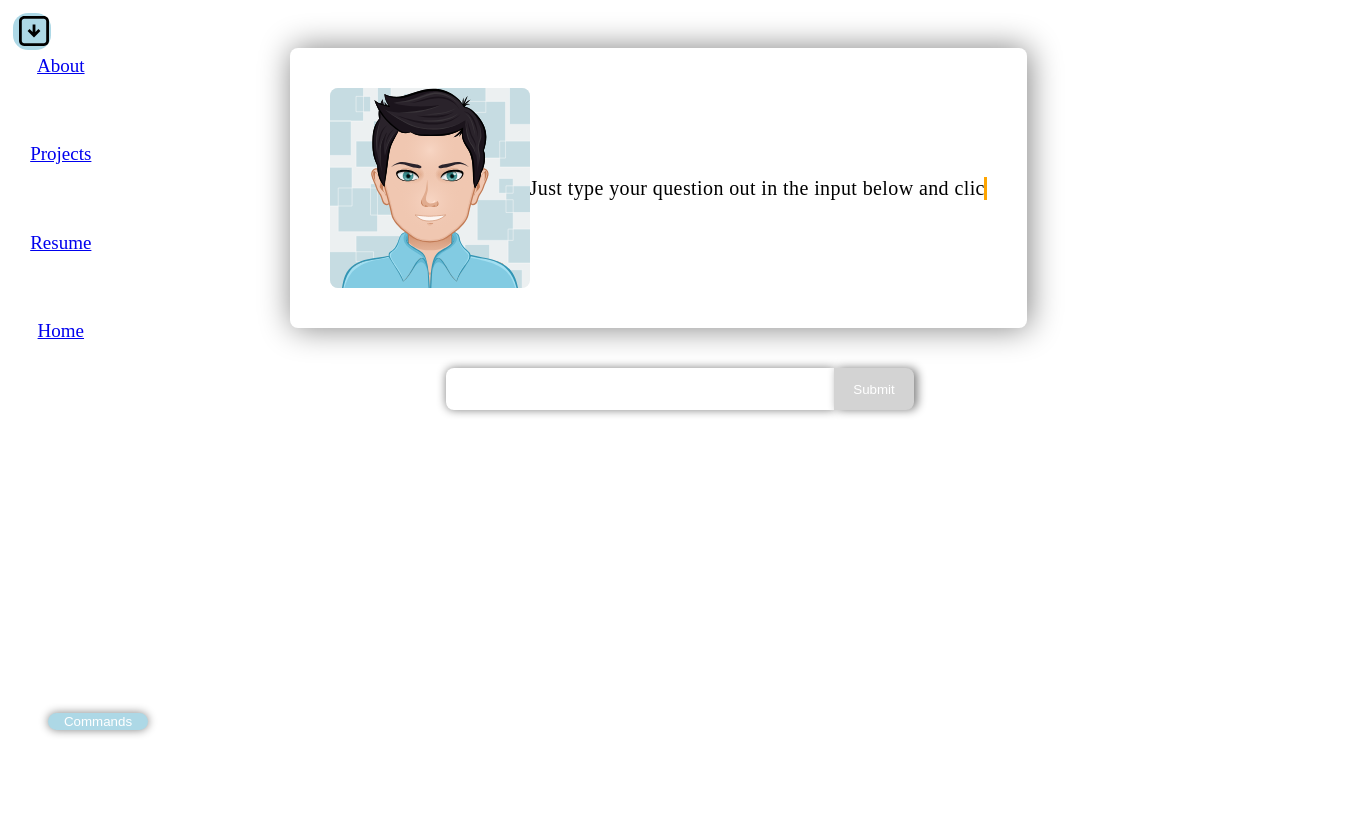
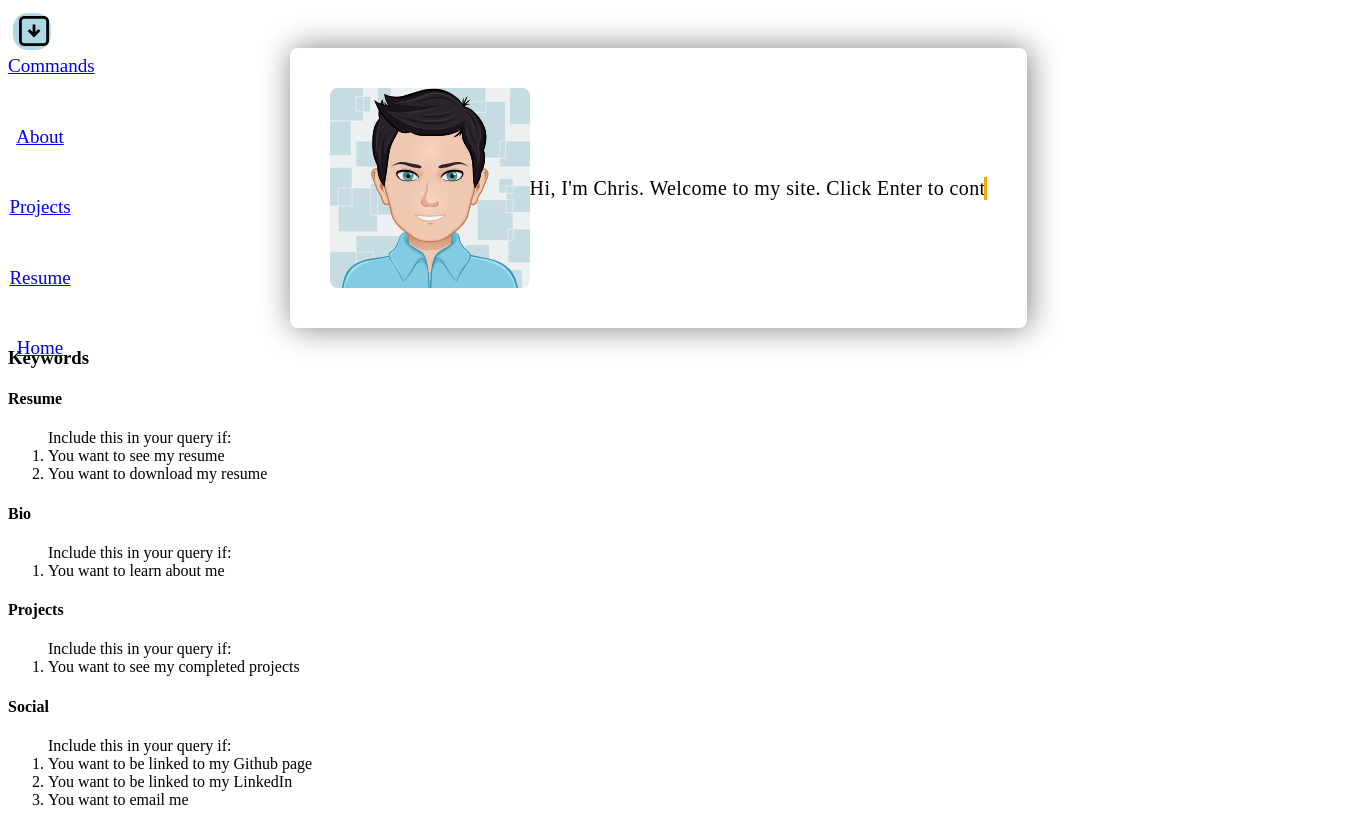
Before and after one commit to CLLane/personal-site, a React (Create React App) app: page /Commands in a window 1280 px wide. Both pictures are taken after a click on the button 32 px from the left and 31 px from the top of the page. Shown: the whole page, 1352 px wide, since content can reach past the window. Before the commit the page ends 800 px from the top, so only its background shows below. Built offline with nearby package versions, Linux system fonts and the light colour scheme.

Commit message:
Create Response Component

```diff
--- a/src/Components/App/App.css
+++ b/src/Components/App/App.css
@@ -24,29 +24,29 @@ main {
   display: flex;
   justify-content: center;
 }
-.command_info {
+/* .command_info {
   width: 19%;
   height: 75%;
   background-color: lightblue;
   border-radius: 10px;
   padding: 5px;
-}
-.command_button--container {
+} */
+/* .command_button--container {
   width: 100%;
   display: flex;
   flex-direction: column;
   justify-content: flex-end;
   height: 40vh;
   z-index: 99;
-}
-.command_button {
+} */
+/* .command_button {
   border: none;
   width: 100px;
   border-radius: 25px;
   color: white;
   background-color: lightblue;
   box-shadow: 0px 0px 10px grey;
-}
+} */
 .chat-box {
   display: flex;
   align-items: center;
@@ -64,35 +64,7 @@ main {
   border-radius: 8px;
 }
 
-.typewriter {
-  overflow: hidden; /* Ensures the content is not revealed until the animation */
-  border-right: 0.15em solid orange; /* The typwriter cursor */
-  white-space: nowrap; /* Keeps the content on a single line */
-  margin: 0 auto; /* Gives that scrolling effect as the typing happens */
-  letter-spacing: 0.02em; /* Adjust as needed */
-  animation: typing 4.5s steps(40, end), blink-caret 0.75s step-end infinite;
-}
 
-/* The typing effect */
-@keyframes typing {
-  from {
-    width: 0;
-  }
-  to {
-    width: 100%;
-  }
-}
-
-/* The typewriter cursor effect */
-@keyframes blink-caret {
-  from,
-  to {
-    border-color: transparent;
-  }
-  50% {
-    border-color: orange;
-  }
-}
 /*
 .landing-background__image {
   width: 100%;
--- a/src/Components/App/App.js
+++ b/src/Components/App/App.js
@@ -2,7 +2,9 @@ import React, { Component } from "react";
 import { Route, Link } from "react-router-dom";
 import avatar from "../../Images/avatar.svg";
 import upArrow from "../../Images/up-arrow.svg";
-import { Prompt } from "../Prompt/Prompt"
+import { Response } from "../Response/Response";
+import { PopUp } from "../PopUp/PopUp";
+import { Prompt } from "../Prompt/Prompt";
 import { Form } from "../Form/Form";
 import { Bio } from "../Bio/Bio";
 import { Projects } from "../Projects/Projects";
@@ -14,11 +16,9 @@ class App extends Component {
   constructor() {
     super();
     this.state = {
-      input: 3,
-      commands: false,
+      input: 0,
       landingStatus: "home",
-      results: null,
-      promptStatus: false
+      results: null
     };
   }
   componentDidMount() {
@@ -29,9 +29,6 @@ class App extends Component {
       this.setState({ input: this.state.input + 1 });
     }
   };
-  toggleCommands = () => {
-    this.setState({ commands: !this.state.commands });
-  };
 
   changePage = place => {
     console.log("place", place);
@@ -39,16 +36,16 @@ class App extends Component {
   };
 
   setUserResults = userRequests => {
-    if(userRequests.length !== 1){
+    if (userRequests.length !== 1) {
       this.setState({ results: userRequests });
-      this.toggleUserPrompt()
+      this.toggleUserPrompt();
     } else {
-      this.setState({landingStatus : userRequests[0]})
+      this.setState({ landingStatus: userRequests[0] });
     }
   };
-  toggleUserPrompt = () => {
-    this.setState({promptStatus: !this.state.promptStatus})
-  }
+  // toggleUserPrompt = () => {
+  //   this.setState({promptStatus: !this.state.promptStatus})
+  // }
 
   render() {
     if (this.state.landingStatus === "home") {
@@ -58,34 +55,33 @@ class App extends Component {
           <main>
             <div className="chat-box">
               <img className="avatar" src={avatar}></img>
-
-              {this.state.input === 0 && (
-                <p className="typewriter">
-                  Hi, I'm Chris. Welcome to my site. Click Enter to continue.
-                </p>
+              {this.state.input == 0 && (
+                <Response
+                  input={this.state.input}
+                  results={this.state.results}
+                ></Response>
               )}
-              {this.state.input === 1 && (
-                <p className="typewriter">
-                  Ask me anything or use the nav bar up there{" "}
-                  <img className="up_arrow__svg" src={upArrow}></img> to get
-                  around.
-                </p>
+              {this.state.input == 1 && (
+                <Response
+                  input={this.state.input}
+                  results={this.state.results}
+                ></Response>
               )}
-              {this.state.input === 2 && (
-                <p className="typewriter">
-                  A list of commands is at the bottom left corner of the page.
-                </p>
+              {this.state.input == 2 && (
+                <Response
+                  input={this.state.input}
+                  results={this.state.results}
+                ></Response>
               )}
-              {this.state.input >= 3 && !this.state.results && (
-                <p className="typewriter">
-                  Just type your question out in the input below and click
-                  enter.
-                </p>
+              {this.state.input >= 3 && (
+                <Response
+                  input={this.state.input}
+                  results={this.state.results}
+                ></Response>
               )}
               {this.state.promptStatus === true && this.state.results && (
                 <p>
-                  {" "}
-                  Looks like you want to see more than one thing pleas chooose
+                  Looks like you want to see more than one thing please chooose
                   one :
                   <Prompt
                     results={this.state.results}
@@ -94,61 +90,20 @@ class App extends Component {
                 </p>
               )}
             </div>
-            {this.state.input === 2 && !this.state.commands && (
+            {this.state.input >= 3 && (
               <div className="response_container">
-                <div className="command_button--container">
-                  <button
-                    className="command_button"
-                    onClick={this.toggleCommands}
-                  >
-                    Commands
-                  </button>
-                </div>
+                <Form setUserResults={this.setUserResults}></Form>
               </div>
             )}
-            {this.state.input >= 3 && (
-              <div className="response_container">
-              <Form setUserResults={this.setUserResults}></Form>
-                <div className="command_button--container">
-                  <button
-                    className="command_button"
-                    onClick={this.toggleCommands}
-                  >
-                    Commands
-                  </button>
-                </div>
-              </div>
-            )}
-            {this.state.commands && (
-              <>
-                <div className="response_container">
-                  <form className="user_input--container">
-                    <input className="user_input" type="text"></input>
-                    {/* <button className="submit_button">Submit</button> */}
-                  </form>
-                  <div className="command_button--container">
-                    <article className="command_info">
-                      <h2>Include one of these key words in your question:</h2>
-                      <p>Resume</p>
-                      <p>Bio</p>
-                      <p>Portfolio</p>
-                    </article>
-                  </div>
-                </div>
-                <button
-                  className="command_button"
-                  onClick={this.toggleCommands}
-                >
-                  Commands
-                </button>
-              </>
-            )}
           </main>
+          <Route exact={true} path="/Commands" component={PopUp} />
           <Route exact={true} path="/Bio" component={Bio} />
           <Route exact={true} path="/Projects" component={Projects} />
           <Route exact={true} path="/Resume" component={Resume} />
         </div>
       );
+    } else if (this.state.landingStatus === "commands") {
+      return <PopUp changePage={this.changePage}></PopUp>;
     } else if (this.state.landingStatus === "resume") {
       return (
         <div>
--- a/src/Components/Nav/Nav.css
+++ b/src/Components/Nav/Nav.css
@@ -16,7 +16,8 @@ nav {
 .home-nav__link,
 .resume-nav__link,
 .projects-nav__link,
-.about-nav__link {
+.about-nav__link,
+.commands_nav__link {
   border: none;
   font-size: 19px;
   text-align: center;
@@ -27,7 +28,8 @@ nav {
 .home-nav__link:hover,
 .resume-nav__link:hover,
 .projects-nav__link:hover,
-.about-nav__link:hover {
+.about-nav__link:hover,
+.commands_nav__link:hover {
   background: black;
   color: white;
 }
@@ -58,6 +60,7 @@ nav {
 .nav_bar__verbose {
   display: flex;
   flex-direction: column-reverse;
-  width: 33%;
+  justify-content: space-evenly;
+  width: 20%;
   height: 50vh;
 }
--- a/src/Components/Nav/Nav.jsx
+++ b/src/Components/Nav/Nav.jsx
@@ -8,13 +8,18 @@ export class Nav extends Component {
   constructor(props) {
     super(props);
     this.state = {
-      showOptions: false
+      showOptions: false,
+      popUpStatus: ''
     };
   }
   toggleShowOptions = e => {
     e.preventDefault();
     this.setState({ showOptions: !this.state.showOptions });
   };
+  togglePopUp = e => {
+    e.preventDefault();
+    this.setState({ popUpStatus: e.target.value})
+  }
   render() {
     return (
       <nav>
@@ -66,6 +71,7 @@ export class Nav extends Component {
             >
               About
             </Link>
+            <Link to='/Commands' onClick={() => this.props.changePage('commands')} className="commands_nav__link">Commands</Link>
             <button
               onClick={e => this.toggleShowOptions(e)}
               className="nav_button__true"
--- /dev/null
+++ b/src/Components/PopUp/PopUp.jsx
@@ -0,0 +1,40 @@
+import React from "react";
+
+export const PopUp = ({ togglePopUp }) => {
+  return (
+    <div>
+      <h3>Keywords</h3>
+      <div>
+        <h4>Resume</h4>
+        <ol>
+          Include this in your query if:
+          <li>You want to see my resume</li>
+          <li>You want to download my resume</li>
+        </ol>
+      </div>
+      <div>
+        <h4>Bio</h4>
+        <ol>
+          Include this in your query if:
+          <li>You want to learn about me</li>
+        </ol>
+      </div>
+      <div>
+        <h4>Projects</h4>
+        <ol>
+          Include this in your query if:
+          <li>You want to see my completed projects</li>
+        </ol>
+      </div>
+      <div>
+        <h4>Social</h4>
+        <ol>
+          Include this in your query if:
+          <li>You want to be linked to my Github page</li>
+          <li>You want to be linked to my LinkedIn</li>
+          <li>You want to email me</li>
+        </ol>
+      </div>
+    </div>
+  );
+};
--- /dev/null
+++ b/src/Components/Response/Response.css
@@ -0,0 +1,29 @@
+.typewriter {
+  overflow: hidden; /* Ensures the content is not revealed until the animation */
+  border-right: 0.15em solid orange; /* The typwriter cursor */
+  white-space: nowrap; /* Keeps the content on a single line */
+  margin: 0 auto; /* Gives that scrolling effect as the typing happens */
+  letter-spacing: 0.02em; /* Adjust as needed */
+  animation: typing 4.5s steps(40, end), blink-caret 0.75s step-end infinite;
+}
+
+/* The typing effect */
+@keyframes typing {
+  from {
+    width: 0;
+  }
+  to {
+    width: 100%;
+  }
+}
+
+/* The typewriter cursor effect */
+@keyframes blink-caret {
+  from,
+  to {
+    border-color: transparent;
+  }
+  50% {
+    border-color: orange;
+  }
+}
--- /dev/null
+++ b/src/Components/Response/Response.jsx
@@ -0,0 +1,39 @@
+import React, {Component} from "react";
+import '../Response/Response.css'
+import upArrow from "../../Images/up-arrow.svg";
+
+export class Response extends Component {
+  constructor(props) {
+    super(props);
+    this.state = {
+      input: this.props.input,
+      resuts: this.props.results
+    }
+  }
+  render(){
+    return (
+      <>
+        {this.state.input === 0 && (
+          <p className="typewriter">
+            Hi, I'm Chris. Welcome to my site. Click Enter to continue.
+          </p>
+        )}
+        {this.state.input === 1 && (
+          <p className="typewriter">
+            Ask me anything or use the nav bar up there{" "}
+            <img className="up_arrow__svg" src={upArrow}></img> to get around.
+          </p>
+        )}
+        {this.state.input === 2 && (
+          <p className="typewriter">
+            A list of commands is at the bottom left corner of the page.
+          </p>
+        )}
+        {this.state.input >= 3 && !this.state.results && (
+          <p className="typewriter">
+            Just type your question out in the input below and click enter.
+          </p>
+        )}
+      </>
+    )}
+}
```
Also changed, not shown: src/Components/PopUp/PopUp.css (added).
